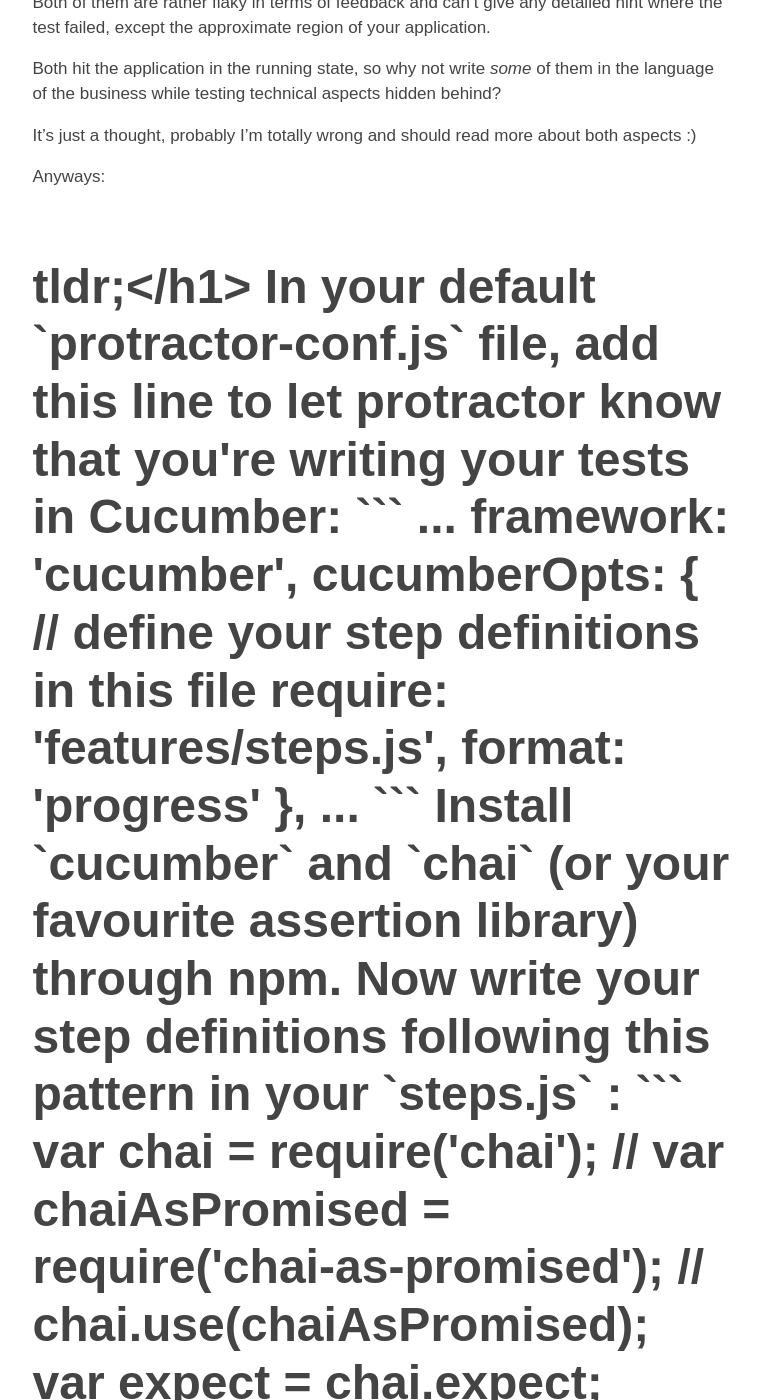
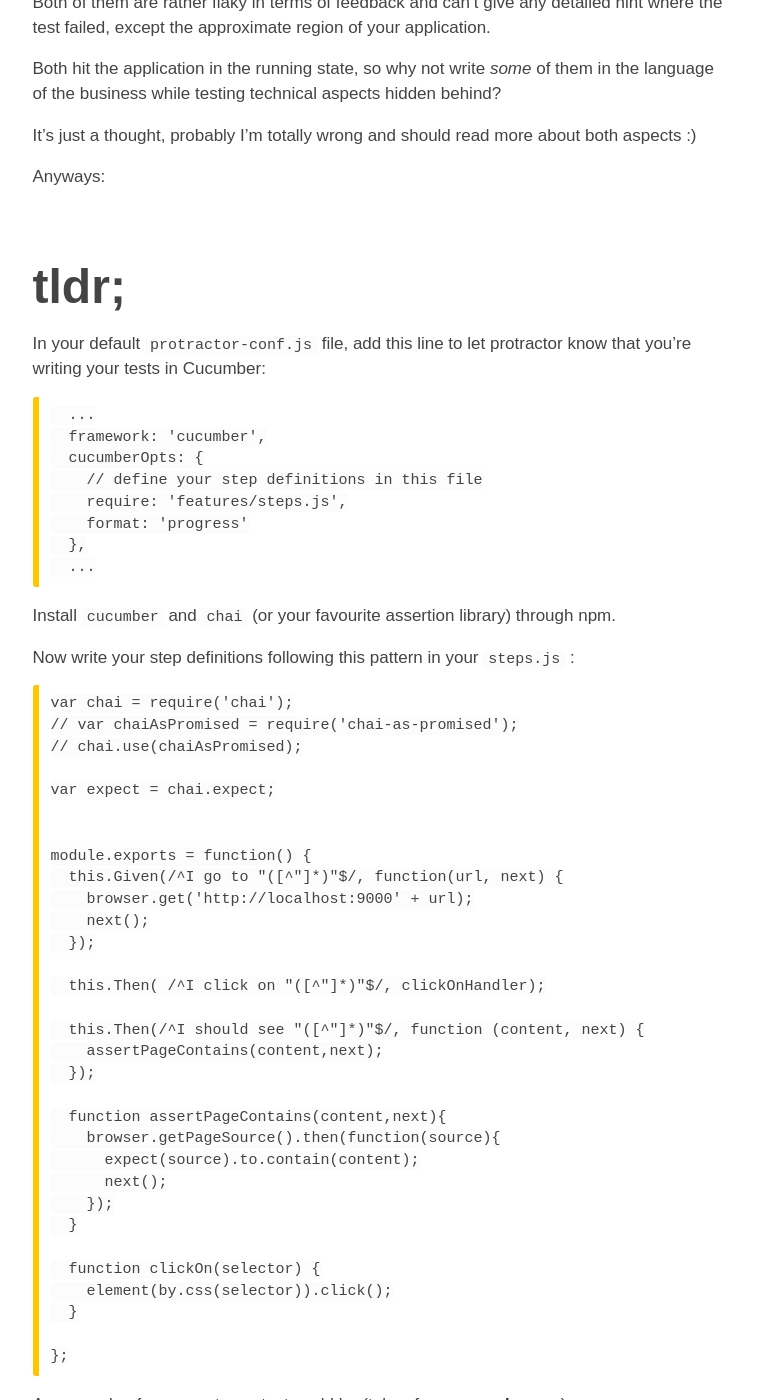
Before and after one commit to christian-fei/christian-fei.github.io-pandoc, a Jekyll site: the page built from _posts/2015-01-17-Write-your-Protractor-tests-in-Cucumber.md, in a window 1280 px wide and 1400 px high, scrolled down 723 px. Shown: the whole window, without its empty margins (258-1018 px from the left). Built offline with Jekyll 4.4.1, drawn with Linux system fonts in a browser that asks for light colours; Markdown is read by kramdown in place of the engine named in the settings; comment, search, counter and statistics services are not loaded; some of the changed text lies outside the part shown.

Commit message:
fixed some markdown

```diff
--- a/_config.yml
+++ b/_config.yml
@@ -11,3 +11,5 @@
 
 # Build settings
 markdown: redcarpet
+redcarpet:
+  extensions: ["strikethrough"]
--- a/_posts/2015-01-17-Write-your-Protractor-tests-in-Cucumber.md
+++ b/_posts/2015-01-17-Write-your-Protractor-tests-in-Cucumber.md
@@ -21,7 +21,7 @@
 
 
 
-<h2 id="tldr">tldr;</h1>
+<h2 id="tldr">tldr;</h2>
 
 In your default `protractor-conf.js` file, add this line to let protractor know that you're writing your tests in Cucumber:
 
```
Also changed, not shown: _posts/2013-03-29-replace-links-in-files-with-regular-expressions.md (+1 -1 lines), _posts/2013-06-06-how-to-lazy-load-disqus-comments.md (+2 -1 lines), _posts/2014-01-04-about-vanity-metrics-and-social-media-bullshit.md (+4 -4 lines), about.md (+6 -5 lines).
